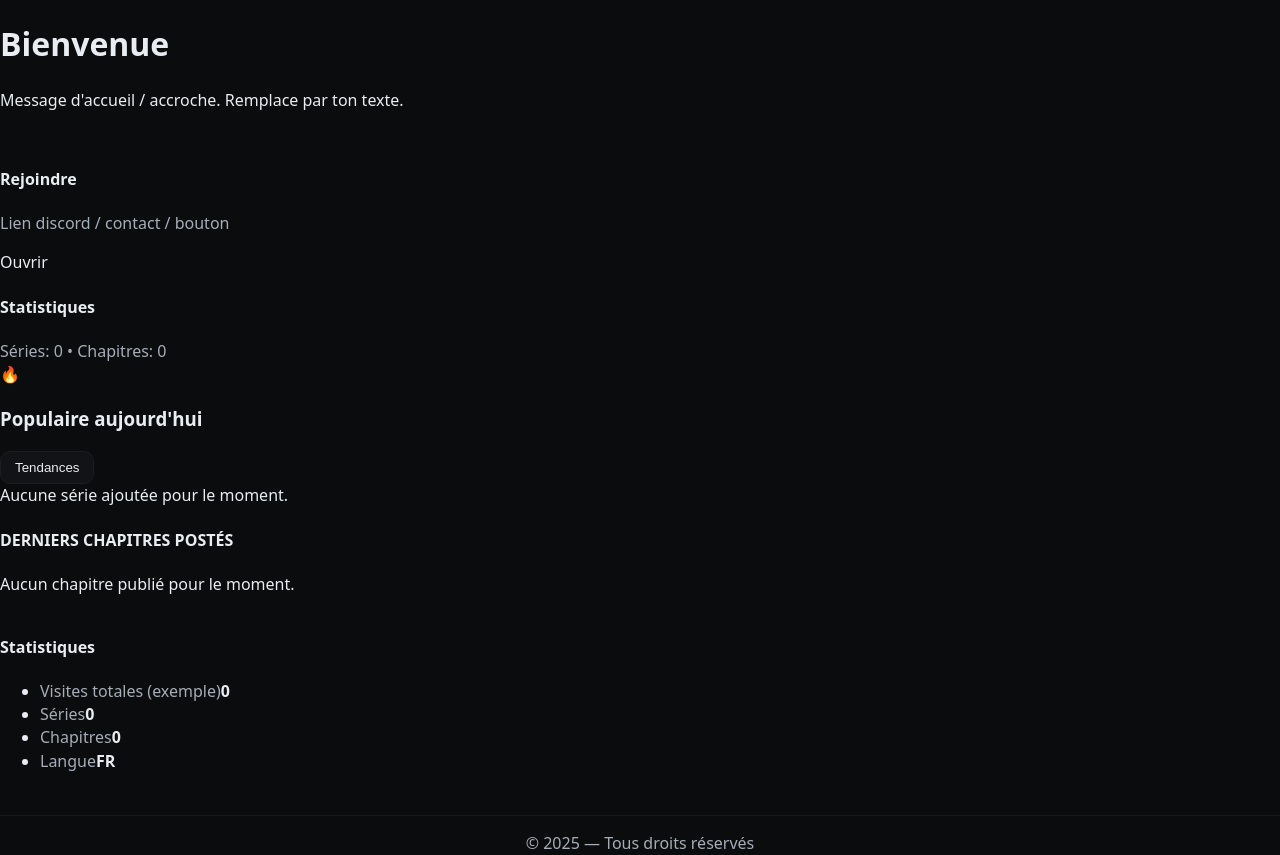
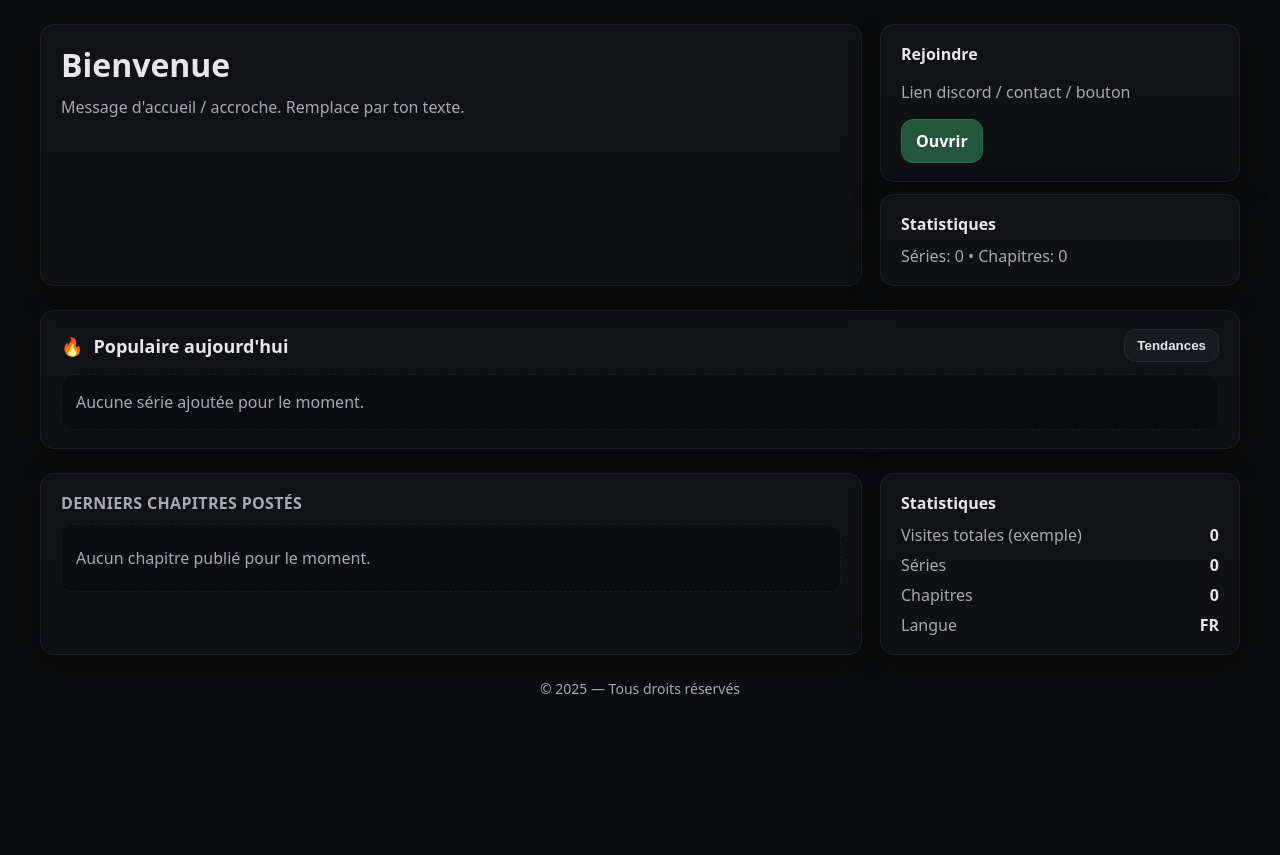
Before and after one commit to YungFritz/kyys-letters, a React (Vite) app: page / in a window 1280 px wide. After the commit the page ends 800 px from the top, so only its background shows below. Built offline with nearby package versions, Linux system fonts and the light colour scheme.

Commit message:
Update index.css

```diff
--- a/src/index.css
+++ b/src/index.css
@@ -1,140 +1,103 @@
 :root{
   --bg:#0b0c0d;
-  --panel:#121316;
+  --panel:#111215;
   --panel-2:#0f1012;
-  --stroke:#1c1d22;
-  --text:#e9ecf1;
-  --muted:#a7adb7;
-  --accent:#2f7b57; /* vert bouton */
-  --accent-2:#1f2a22;
-  --ring: 0 0 0 2px rgba(47,123,87,.3);
+  --border:rgba(255,255,255,.06);
+  --text:#e7e7ea;
+  --muted:#a9a9b3;
+  --pill:#171a1f;
+  --shadow:0 8px 30px rgba(0,0,0,.35);
+  --radius:14px;
 }
 
-*{box-sizing:border-box}
-html,body,#root{height:100%}
+html,body,#root{height:100%;}
 body{
   margin:0;
   background:var(--bg);
   color:var(--text);
-  font:16px/1.45 system-ui, -apple-system, Segoe UI, Roboto, Arial, sans-serif;
+  font-family: ui-sans-serif, system-ui, -apple-system, Segoe UI, Roboto, Inter, "Helvetica Neue", Arial, "Noto Sans", "Apple Color Emoji", "Segoe UI Emoji", "Segoe UI Symbol";
+  -webkit-font-smoothing: antialiased;
+  -moz-osx-font-smoothing: grayscale;
 }
 
-a{color:inherit;text-decoration:none}
+.home-wrap{padding:24px; max-width:1200px; margin:0 auto;}
 
-.container{
-  width:min(1200px, 92vw);
-  margin-inline:auto;
-  padding:24px 0 64px;
+.grid{display:grid; gap:18px;}
+.grid-2{grid-template-columns: 1fr 360px;}
+@media (max-width: 980px){
+  .grid-2{grid-template-columns: 1fr;}
 }
 
-.header{
-  position:sticky; top:0; z-index:20;
-  background:linear-gradient(180deg, rgba(11,12,13,.9), rgba(11,12,13,.75) 60%, transparent);
-  backdrop-filter:saturate(120%) blur(6px);
-  border-bottom:1px solid rgba(255,255,255,.03);
-}
-.header-inner{
-  width:min(1200px,92vw);
-  margin:0 auto;
-  display:grid;
-  grid-template-columns: auto 1fr auto;
-  gap:12px;
-  align-items:center;
-  padding:10px 0;
-}
-.brand{display:flex;align-items:center;gap:10px;font-weight:800}
-.brand-dot{
-  width:36px;height:36px;border-radius:10px;
-  display:grid;place-items:center;background:var(--panel);border:1px solid var(--stroke)
-}
-.top-nav{display:flex;gap:10px}
-.pill{
-  padding:8px 14px;border-radius:10px;background:var(--panel);
-  border:1px solid var(--stroke); color:var(--text);
-}
-.pill:hover{filter:brightness(1.05)}
-.pill--accent{background:var(--accent-2); border-color:#244b3a}
-
-.search-wrap{display:flex; justify-content:flex-end}
-.search{
-  width:340px; max-width:70vw;
-  padding:10px 12px; border-radius:12px;
-  color:var(--text); background:var(--panel);
-  border:1px solid var(--stroke); outline:none;
-}
-.search:focus{box-shadow:var(--ring)}
-
-.grid{display:grid; gap:18px}
-.grid--hero{grid-template-columns: 2fr 1fr; margin-top:18px}
-.grid--cards{grid-template-columns: repeat(4, minmax(0,1fr)); gap:14px}
-.grid--below{grid-template-columns: 3fr 1fr; align-items:start; margin-top:18px}
-
-.panel{
-  background:var(--panel);
-  border:1px solid var(--stroke);
-  border-radius:14px;
-  padding:16px;
-  box-shadow: 0 10px 30px rgba(0,0,0,.25);
-}
-.panel--xl{min-height:200px}
-.panel--lg{min-height:220px}
-.panel--section{padding:14px 14px 18px}
-
-.stack{display:grid; gap:12px}
-.panel-title{font-weight:800; margin-bottom:6px}
-.subtitle{font-size:14px; color:var(--muted); letter-spacing:.8px}
-
-.btn{
-  display:inline-block; margin-top:8px;
-  background:var(--accent); color:white;
-  padding:10px 14px; border-radius:10px; border:none;
-}
-.btn:hover{filter:brightness(1.07)}
-
-.section-head{display:flex; align-items:center; gap:12px; margin-bottom:10px}
-.section-title{font-weight:800; display:flex; align-items:center; gap:8px}
-.flame{font-size:18px}
-
-.card{
-  display:flex; flex-direction:column; overflow:hidden;
-  background:var(--panel-2);
-  border:1px solid var(--stroke);
-  border-radius:14px;
-}
-.card-cover{
-  height:140px; display:grid; place-items:center;
-  color:var(--muted); background:#0b0c0e;
-  border-bottom:1px solid var(--stroke)
-}
-.card-body{padding:12px 12px 14px}
-.card-title{font-weight:800; margin-bottom:6px}
-.card-meta{display:flex; justify-content:space-between; align-items:center}
-.meta-left{display:flex; align-items:center; gap:8px}
-.muted{color:var(--muted)}
-
-.kv{display:flex; justify-content:space-between; padding:8px 0; border-bottom:1px dashed rgba(255,255,255,.05)}
-.kv:last-child{border-bottom:0}
-
-.empty{
-  background:#0d0f12;
-  border:1px dashed var(--stroke);
-  border-radius:12px;
-  padding:16px; color:var(--muted);
+.card-block{
+  background:linear-gradient(180deg,var(--panel),var(--panel-2));
+  border:1px solid var(--border);
+  border-radius:var(--radius);
+  padding:18px 20px;
+  box-shadow: var(--shadow);
 }
 
-.footer{
-  margin-top:26px; text-align:center; color:var(--muted);
-  border-top:1px solid rgba(255,255,255,.05); padding-top:16px
+.side-stack{display:grid; gap:12px;}
+
+.welcome-title{margin:0 0 10px 0; font-size:32px; font-weight:800;}
+.welcome-sub{margin:0; color:var(--muted);}
+
+.side-title{margin:0 0 10px 0; font-size:16px; font-weight:700;}
+.zone-title{margin:0 0 10px 0; font-weight:700; letter-spacing:.02em; color:var(--muted);}
+
+.pill{
+  background:var(--pill);
+  color:var(--text);
+  border:1px solid var(--border);
+  padding:8px 12px;
+  border-radius:12px;
+  cursor:pointer;
+  font-weight:600;
 }
 
-/* Responsive */
-@media (max-width: 1024px){
-  .grid--cards{grid-template-columns: repeat(3, minmax(0,1fr));}
-  .grid--hero{grid-template-columns: 1fr}
-  .grid--below{grid-template-columns: 1fr}
+.btn-primary{
+  display:inline-block;
+  background:#23563d;
+  color:#fff;
+  border:1px solid #2f6b4e;
+  border-radius:12px;
+  padding:10px 14px;
+  text-decoration:none;
+  font-weight:700;
 }
-@media (max-width: 640px){
-  .top-nav{display:none}
-  .search{width:100%}
-  .grid--cards{grid-template-columns: repeat(2, minmax(0,1fr))}
+
+.titlebar{
+  display:flex; align-items:center;
+  gap:12px; margin-bottom:12px;
 }
+.titlebar-left{display:flex; align-items:center; gap:10px;}
+.titlebar-ico{font-size:18px;}
+.titlebar-title{margin:0; font-size:18px; font-weight:800;}
+.titlebar-right{margin-left:auto;}
+
+.placeholder-line{
+  background:#0c0d10;
+  border:1px dashed var(--border);
+  color:var(--muted);
+  border-radius:12px;
+  padding:16px 14px;
+}
+.placeholder-box{
+  background:#0c0d10;
+  border:1px dashed var(--border);
+  color:var(--muted);
+  border-radius:12px;
+  padding:22px 14px;
+}
+
+.stats-list{list-style:none; margin:0; padding:0; display:grid; gap:8px;}
+.stats-list li{display:flex; justify-content:space-between; align-items:center;}
+.muted{color:var(--muted);}
+
+.mt24{margin-top:24px;}
+
+.footer{
+  text-align:center;
+  color:var(--muted);
+  margin:24px 0 8px;
+  font-size:14px;
+}
```
